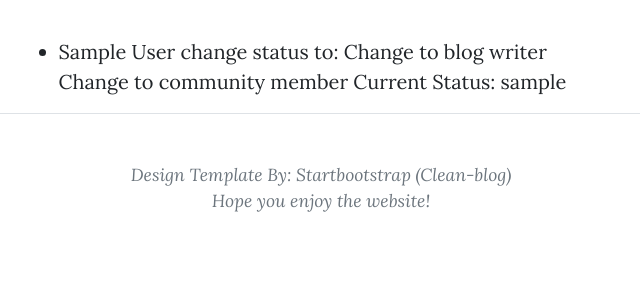
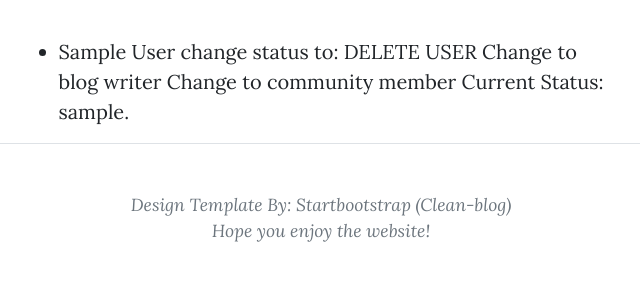
Before and after one commit to TurtleCodersT/Blog-Website, a Flask app: page /edit_user_permissions in a window 1280 px wide. Shown: the part 83-383 px from the top of the page, without its empty margins (319-959 px from the left). Run offline with Flask 3, Linux system fonts and the light colour scheme; the visitor is signed in with stand-in values (Sample User, id 1); data comes from the database, SQL or seed files in the repository; some libraries are stand-ins or nearby versions.

Commit message:
Add welcome message for new users and finished change user status dashboard

```diff
--- a/main.py
+++ b/main.py
@@ -454,6 +454,13 @@ def become_community_member(id):
     db.session.commit()
     return redirect(url_for('edit_user_permissions'))
 
+@admin_only
+@app.route("/delete_user/<id>")
+def delete_user(id):
+    user = db.session.execute(db.select(User).where(User.id == id)).scalar()
+    db.session.delete(user)
+    db.session.commit()
+    return redirect(url_for('edit_user_permissions'))
 #Send email thanking people for joining!
 
 if __name__ == "__main__":
--- a/templates/change_users_status.html
+++ b/templates/change_users_status.html
@@ -10,7 +10,7 @@
           <br />
           <ul>
               {% for user in all_users %}
-              <li>{{user.name}} change status to: <a href="{{url_for('become_blog_writer', id=user.id)}}">Change to blog writer</a>  <a href="{{url_for('become_community_member', id=user.id)}}">Change to community member</a>  Current Status: {{user.permission_status}}</li>
+              <li>{{user.name}} change status to: <a href="{{url_for('delete_user', id=user.id)}}">DELETE USER</a> <a href="{{url_for('become_blog_writer', id=user.id)}}">Change to blog writer</a>  <a href="{{url_for('become_community_member', id=user.id)}}">Change to community member</a>  Current Status: {{user.permission_status}}.</li>
               {% endfor %}
           </ul>
 
```
